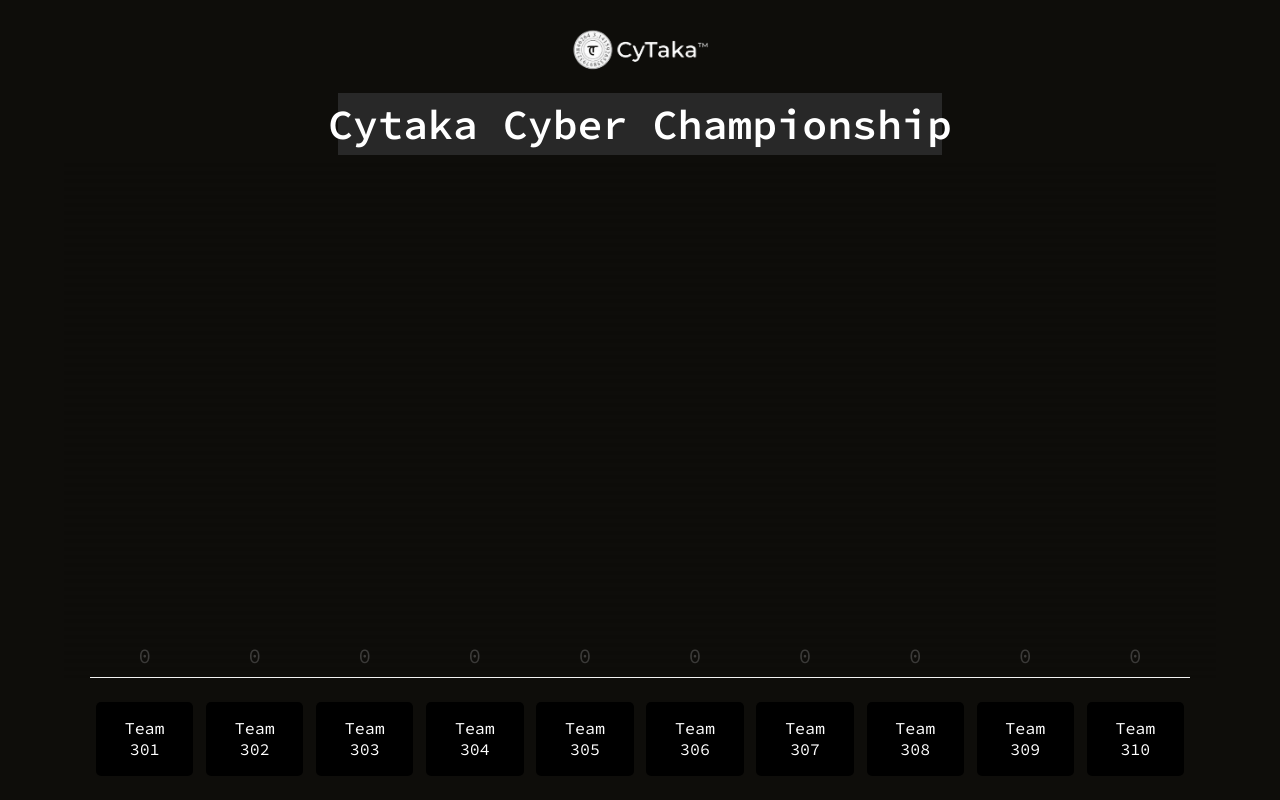
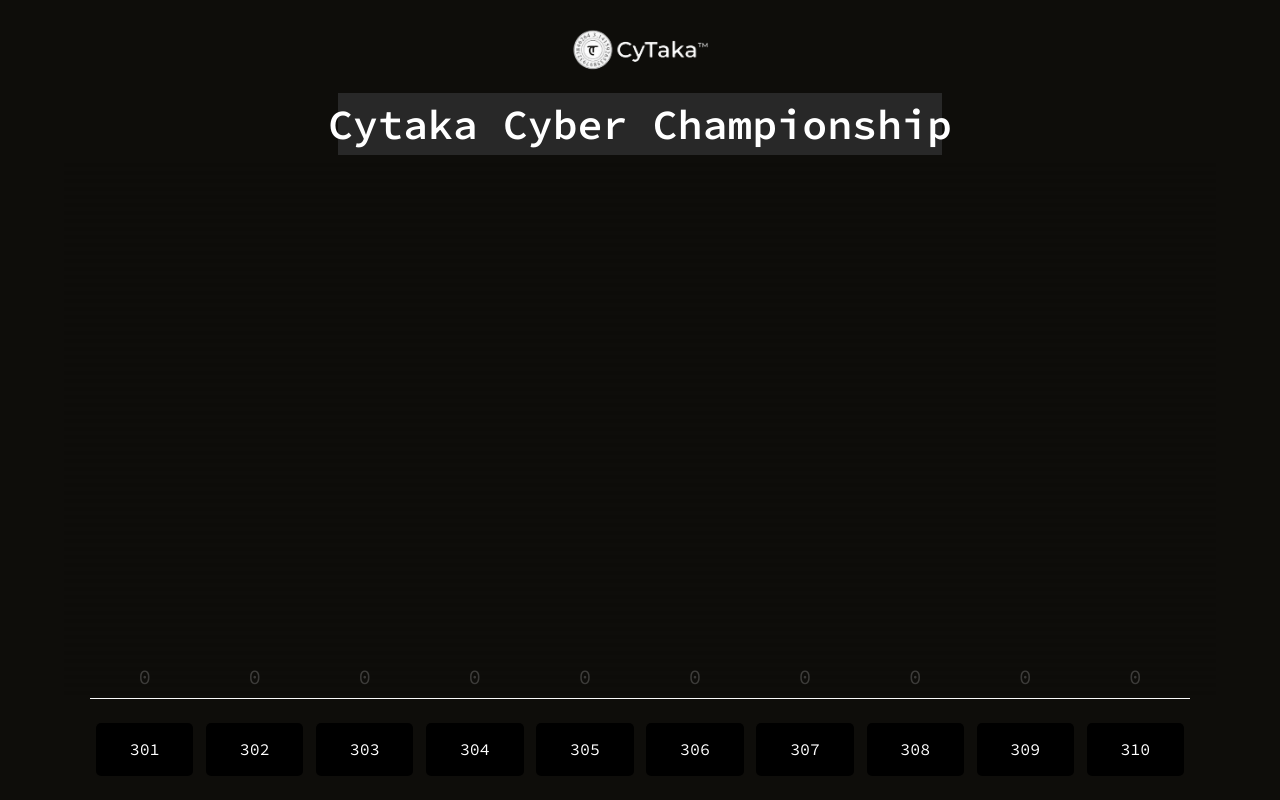
Before and after one commit to MeaBoy656/cytaka-cyber-championship, a React (Create React App) app: page / in a window 1280 px wide. Built offline with nearby package versions, Linux system fonts and the light colour scheme.

Commit message:
just another commit

```diff
--- a/src/App.js
+++ b/src/App.js
@@ -4,16 +4,16 @@
 import TeamName from "./components/TeamName";
 
 const ldata = [
-  { label: "Team 301", y: 0 },
-  { label: "Team 302", y: 0 },
-  { label: "Team 303", y: 0 },
-  { label: "Team 304", y: 0 },
-  { label: "Team 305", y: 0 },
-  { label: "Team 306", y: 0 },
-  { label: "Team 307", y: 0 },
-  { label: "Team 308", y: 0},
-  { label: "Team 309", y: 0 },
-  { label: "Team 310", y: 0 },
+  { label: "301", y: 0 },
+  { label: "302", y: 0 },
+  { label: "303", y: 0 },
+  { label: "304", y: 0 },
+  { label: "305", y: 0 },
+  { label: "306", y: 0 },
+  { label: "307", y: 0 },
+  { label: "308", y: 0},
+  { label: "309", y: 0 },
+  { label: "310", y: 0 },
 ];
 
 function App() {
```
